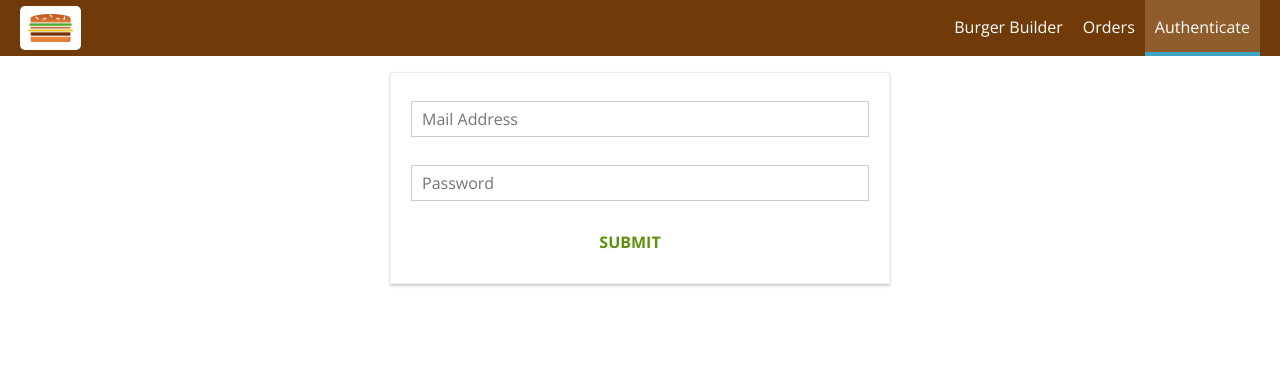
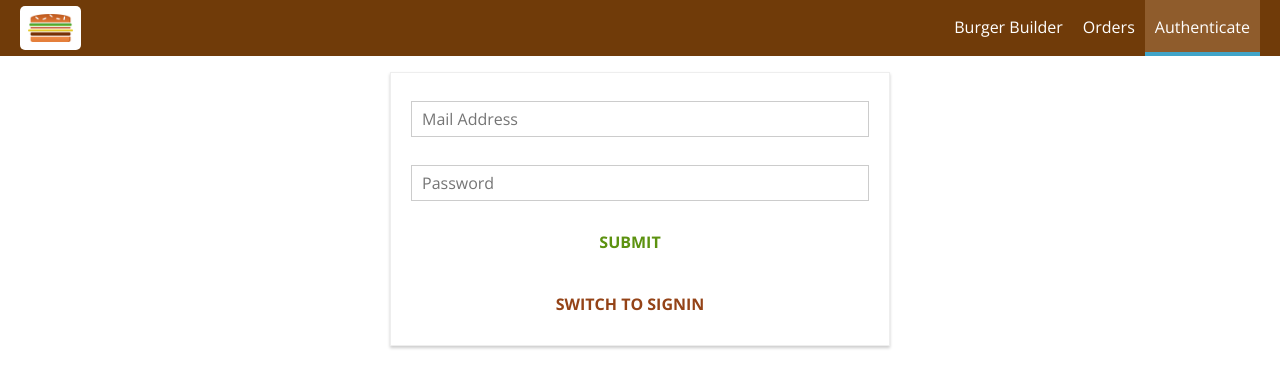
Before and after one commit to rootFaheem/burger-builder, a React app: page /auth in a window 1280 px wide. Shown: the top 388 px of the page. Built offline with nearby package versions, Linux system fonts and the light colour scheme.

Commit message:
adding signin button

```diff
--- a/src/containers/Auth/Auth.js
+++ b/src/containers/Auth/Auth.js
@@ -123,6 +123,7 @@ class Auth extends Component {
           {form}
           <Button btnType="Success">SUBMIT</Button>
         </form>
+        <Button btnType="Danger">SWITCH TO SIGNIN</Button>
       </div>
     );
   }
```
